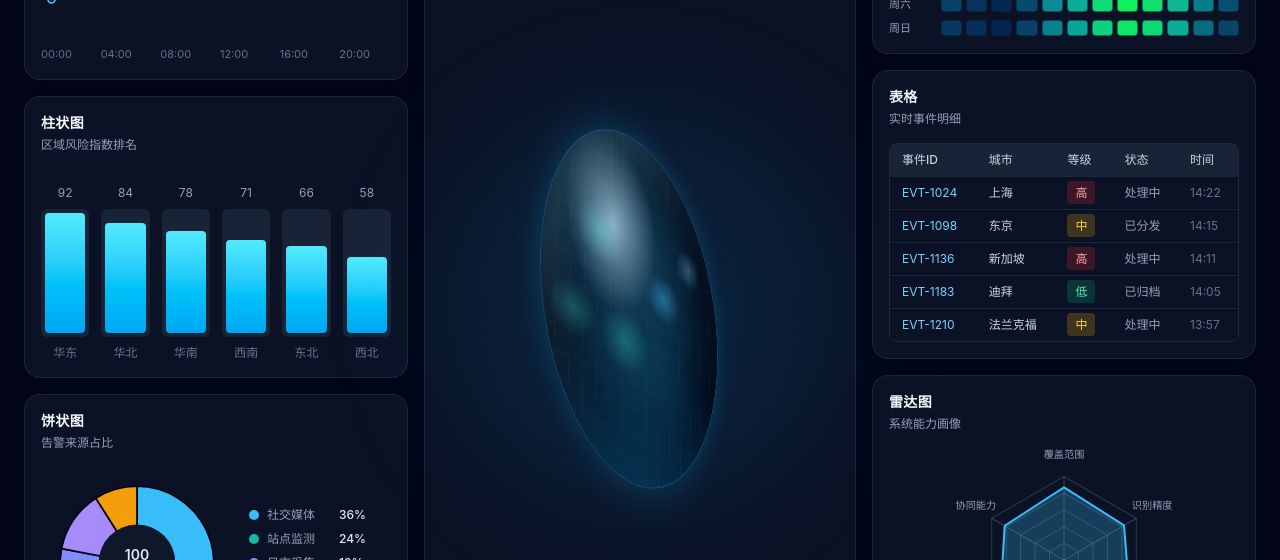
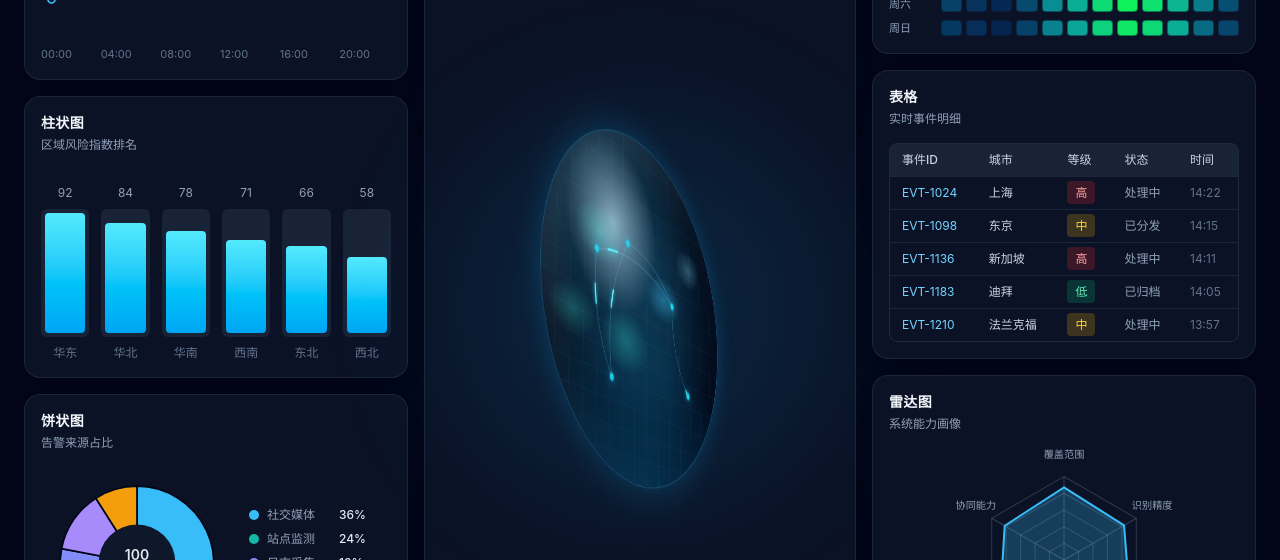
Before and after one commit to Huauauaa/ai-dashboard, a React (Vite) app: page / in a window 1280 px wide. Shown: the part 345-905 px from the top of the page. Built offline with nearby package versions, Linux system fonts and the light colour scheme.

Commit message:
feat: add globe flight lines and blinking points
Co-authored-by: Harvey <harvey0379@163.com>

```diff
--- a/src/App.jsx
+++ b/src/App.jsx
@@ -313,9 +313,49 @@ function RadarChart({ indicators, values }) {
   )
 }
 
-function RotatingGlobe({ kpi, events }) {
+function buildArcPath(from, to) {
+  const dx = to.x - from.x
+  const dy = to.y - from.y
+  const distance = Math.hypot(dx, dy)
+  const normalX = distance === 0 ? 0 : -dy / distance
+  const normalY = distance === 0 ? 0 : dx / distance
+  const lift = Math.min(36, Math.max(16, distance * 0.22))
+  const controlX = (from.x + to.x) / 2 + normalX * lift
+  const controlY = (from.y + to.y) / 2 + normalY * lift
+  return `M ${from.x} ${from.y} Q ${controlX} ${controlY} ${to.x} ${to.y}`
+}
+
+function RotatingGlobe({ kpi, events, connections }) {
   const [rotation, setRotation] = useState({ x: 18, y: 0 })
   const dragRef = useRef(null)
+  const nodes = useMemo(
+    () =>
+      events.map((event, index) => ({
+        ...event,
+        x: event.x ?? 88 + index * 52,
+        y: event.y ?? 88 + (index % 2) * 96,
+      })),
+    [events],
+  )
+  const nodeMap = useMemo(
+    () => new Map(nodes.map((node) => [node.name, node])),
+    [nodes],
+  )
+  const routePaths = useMemo(
+    () =>
+      (connections ?? [])
+        .map(([fromName, toName]) => {
+          const from = nodeMap.get(fromName)
+          const to = nodeMap.get(toName)
+          if (!from || !to) return null
+          return {
+            key: `${fromName}-${toName}`,
+            path: buildArcPath(from, to),
+          }
+        })
+        .filter(Boolean),
+    [connections, nodeMap],
+  )
 
   useEffect(() => {
     let frameId = 0
@@ -387,6 +427,40 @@ function RotatingGlobe({ kpi, events }) {
           >
             <div className="globe-continents" />
             <div className="globe-grid" />
+            <svg viewBox="0 0 360 360" className="globe-overlay" aria-hidden="true">
+              {routePaths.map((route, index) => (
+                <g key={route.key}>
+                  <path d={route.path} className="flight-path-base" />
+                  <path
+                    d={route.path}
+                    className="flight-path-active"
+                    style={{ animationDelay: `${index * 0.45}s` }}
+                  />
+                </g>
+              ))}
+
+              {nodes.map((node, index) => (
+                <g key={node.name}>
+                  <circle cx={node.x} cy={node.y} r="3.2" className="globe-point-core" />
+                  <circle cx={node.x} cy={node.y} r="4.8" className="globe-point-pulse">
+                    <animate
+                      attributeName="r"
+                      values="4.8;12;4.8"
+                      dur="2.6s"
+                      begin={`${index * 0.35}s`}
+                      repeatCount="indefinite"
+                    />
+                    <animate
+                      attributeName="opacity"
+                      values="0.85;0.15;0.85"
+                      dur="2.6s"
+                      begin={`${index * 0.35}s`}
+                      repeatCount="indefinite"
+                    />
+                  </circle>
+                </g>
+              ))}
+            </svg>
             <div className="globe-glow" />
           </div>
         </div>
@@ -440,7 +514,11 @@ function App() {
         </div>
 
         <SectionCard title="中心地球" subtitle="拖拽可旋转，松开后自动旋转">
-          <RotatingGlobe kpi={globe.kpi} events={globe.events} />
+          <RotatingGlobe
+            kpi={globe.kpi}
+            events={globe.events}
+            connections={globe.connections}
+          />
         </SectionCard>
 
         <div className="space-y-4">
--- a/src/index.css
+++ b/src/index.css
@@ -41,6 +41,7 @@ body {
 
 .globe-continents,
 .globe-grid,
+.globe-overlay,
 .globe-glow {
   position: absolute;
   inset: 0;
@@ -78,7 +79,47 @@ body {
   transform: translateZ(28px);
 }
 
+.globe-overlay {
+  height: 100%;
+  width: 100%;
+  transform: translateZ(34px);
+}
+
+.flight-path-base {
+  fill: none;
+  stroke: rgba(125, 211, 252, 0.25);
+  stroke-width: 1.3;
+}
+
+.flight-path-active {
+  fill: none;
+  stroke: #67e8f9;
+  stroke-width: 2.4;
+  stroke-linecap: round;
+  stroke-dasharray: 18 180;
+  animation: flight-line 3.2s linear infinite;
+  filter: drop-shadow(0 0 3px rgba(34, 211, 238, 0.9));
+}
+
+.globe-point-core {
+  fill: #22d3ee;
+  filter: drop-shadow(0 0 6px rgba(34, 211, 238, 0.85));
+}
+
+.globe-point-pulse {
+  fill: rgba(34, 211, 238, 0.35);
+}
+
 .globe-glow {
   background: radial-gradient(circle at 50% 130%, rgba(14, 165, 233, 0.4), transparent 55%);
   transform: translateZ(36px);
 }
+
+@keyframes flight-line {
+  from {
+    stroke-dashoffset: 0;
+  }
+  to {
+    stroke-dashoffset: -198;
+  }
+}
--- a/src/mock-data/dashboard.json
+++ b/src/mock-data/dashboard.json
@@ -113,11 +113,18 @@
       { "label": "平均延迟", "value": "142ms" }
     ],
     "events": [
-      { "name": "上海", "value": 92 },
-      { "name": "伦敦", "value": 81 },
-      { "name": "纽约", "value": 77 },
-      { "name": "悉尼", "value": 73 },
-      { "name": "圣保罗", "value": 69 }
+      { "name": "上海", "value": 92, "x": 250, "y": 160 },
+      { "name": "伦敦", "value": 81, "x": 155, "y": 120 },
+      { "name": "纽约", "value": 77, "x": 95, "y": 145 },
+      { "name": "悉尼", "value": 73, "x": 285, "y": 250 },
+      { "name": "圣保罗", "value": 69, "x": 125, "y": 265 }
+    ],
+    "connections": [
+      ["上海", "伦敦"],
+      ["上海", "纽约"],
+      ["上海", "悉尼"],
+      ["伦敦", "圣保罗"],
+      ["纽约", "圣保罗"]
     ]
   }
 }
```
